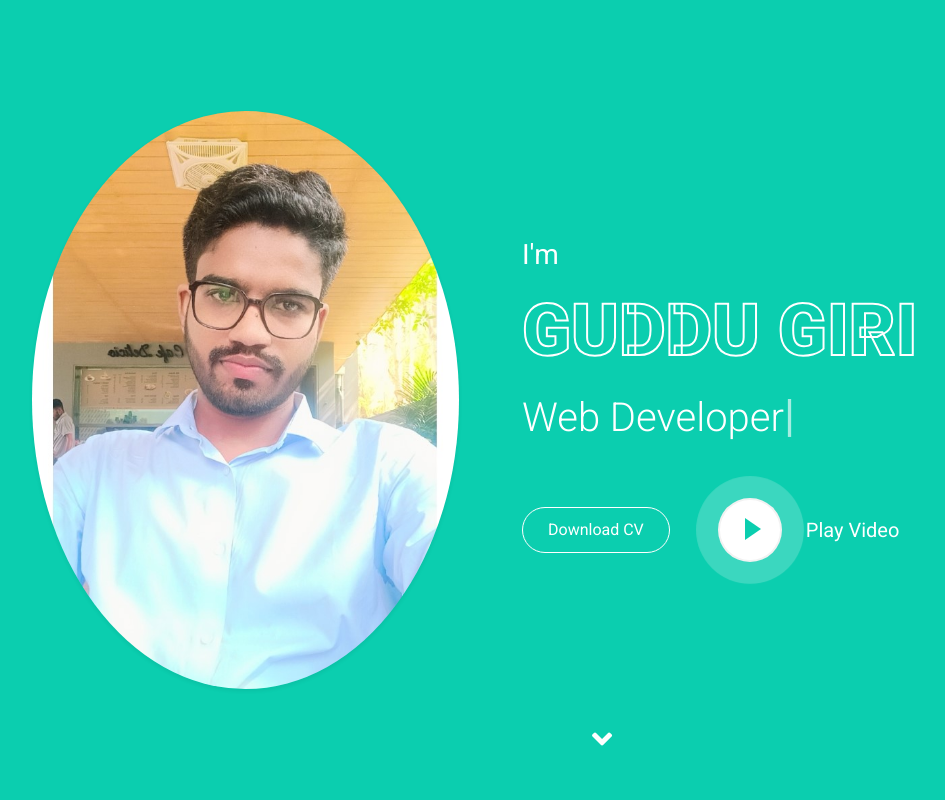
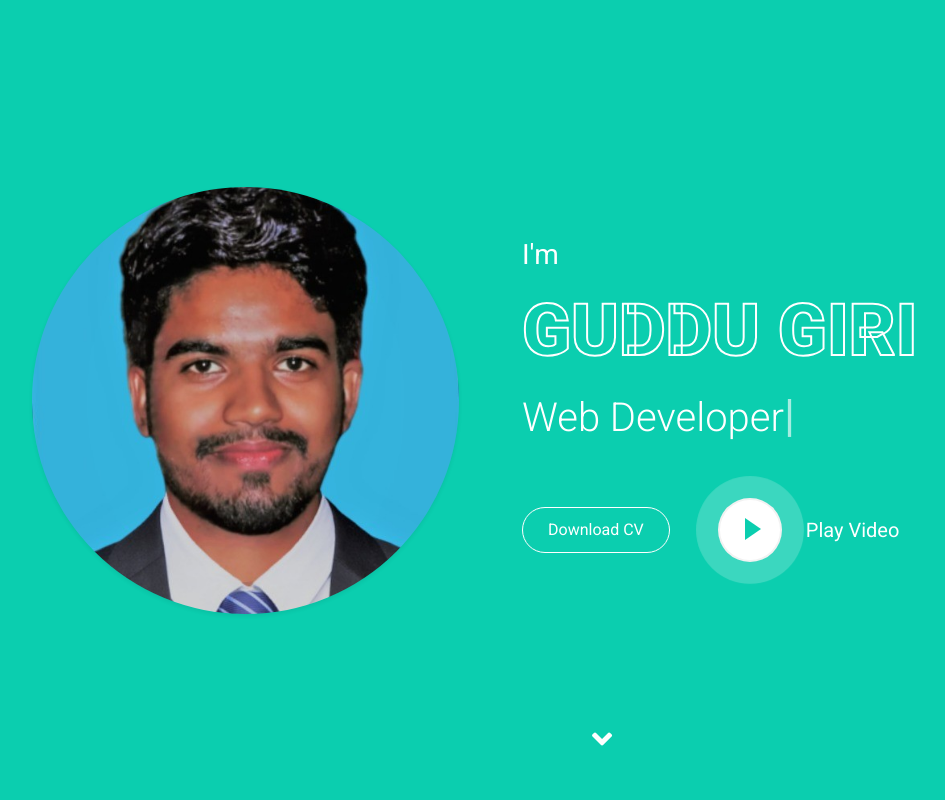
Before and after one commit to Guddugiri1/myportfolio.github.io, a plain HTML site: page index.html in a window 1280 px wide. Shown: the top 800 px of the page, without its empty margins (38-983 px from the left). Drawn offline with nearby package versions, Linux system fonts and the light colour scheme.

Commit message:
Update index.html

```diff
--- a/index.html
+++ b/index.html
@@ -77,7 +77,7 @@
         <div class="container">
             <div class="row align-items-center">
                 <div class="col-lg-5 px-5 pl-lg-0 pb-5 pb-lg-0">
-                    <img class="img-fluid w-100 rounded-circle shadow-sm" src="img/Snapchat-675157150.jpg" alt="">
+                    <img class="img-fluid w-100 rounded-circle shadow-sm" src="img/1683805154668.jpeg" alt="">
                 </div>
                 <div class="col-lg-7 text-center text-lg-left">
                     <h3 class="text-white font-weight-normal mb-3">I'm</h3>
```
